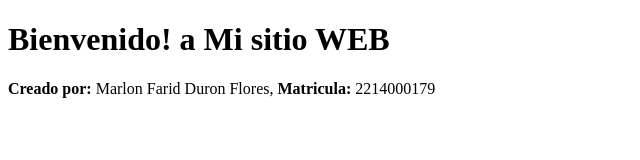
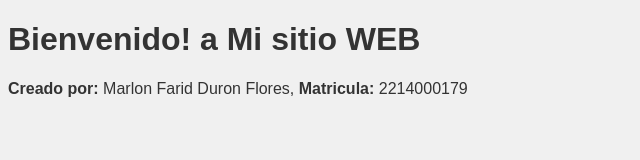
Before and after one commit to MarlonFlores23/Act1_Git, a plain HTML site: page index.html in a window 1280 px wide. Shown: the whole page, without its empty margins (0-640 px from the left). Drawn offline with Linux system fonts and the light colour scheme.

Commit message:
Agredado archivos de css

```diff
--- a/index.html
+++ b/index.html
@@ -4,6 +4,7 @@
     <meta charset="UTF-8">
     <meta name="viewport" content="width=device-width, initial-scale=1.0">
     <title>Mi sitio Wrb</title>
+    <link rel="stylesheet" href="style.css">
 </head>
 <body>
     <h1>Bienvenido! a <b>Mi sitio WEB</b></h1>
--- /dev/null
+++ b/style.css
@@ -0,0 +1,5 @@
+body {
+ font-family: Arial, sans-serif;
+ background-color: #f0f0f0;
+ color: #333;
+}
```
